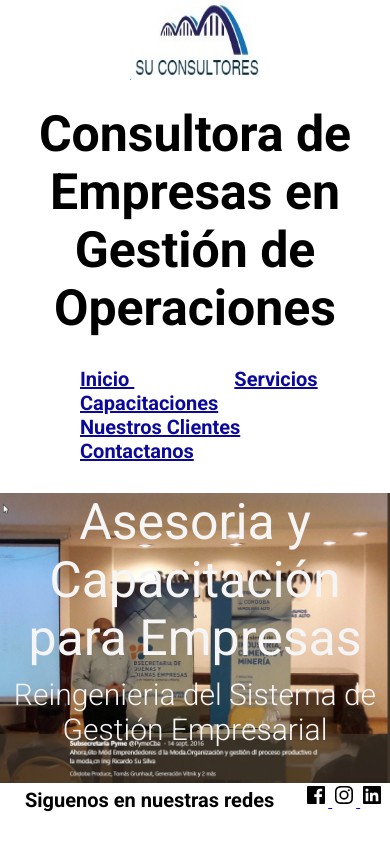
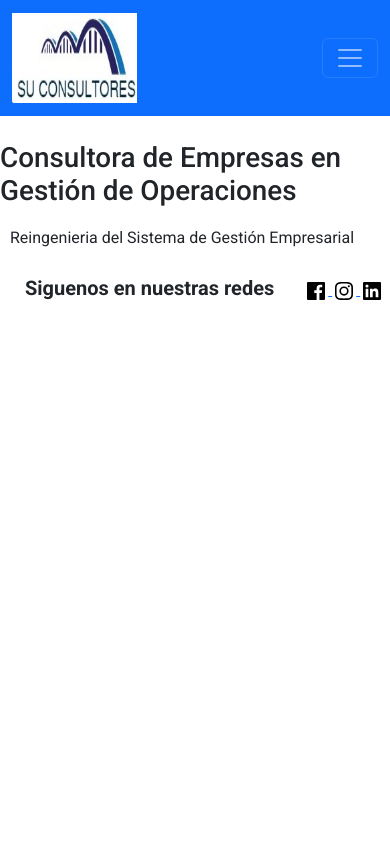
Before and after one commit to RicardoSuSilva/PF_RicardoSuSilva, a website: page index.html in a window 390 px wide. Drawn offline with Linux system fonts and the light colour scheme.

Commit message:
Navegador responsive en paginas restantes

```diff
--- a/index.html
+++ b/index.html
@@ -5,48 +5,58 @@
     <meta name="viewport" content="width=device-width, initial-scale=1.0">
     <title>Consultoria en Gestión de Procesos Industriales</title>
     <link rel="icon" href="./assets/img/suconsultores.jpg" type="image/jpg">
-
-    <link rel="stylesheet" href="./css/style.css">
-
+      <!--bootstrap-->
+      <link rel="stylesheet" href="./css/bootstrap.min.css">
+      <link rel="stylesheet" href="./css/styleserv.css">
       <link rel="preconnect" href="https://fonts.googleapis.com">
       <link rel="preconnect" href="https://fonts.gstatic.com" crossorigin>
       <link href="https://fonts.googleapis.com/css2?family=Roboto:ital,wght@0,100;0,300;0,400;0,500;0,700;0,900;1,100;1,300;1,400;1,500;1,700;1,900&display=swap" rel="stylesheet">
 
   </head>
   <body>
-        <img src="./assets/img/suconsultores.jpg" alt="Logo" class="logo">
-    <section>
 
-        <h1 class="titulo1">Consultora de Empresas en Gestión de Operaciones</h1>
+         <!--menu navegable responsive-->
 
-
-    </section>
-
-
-    <nav>
-        <ul>
-            <li>
-                <a href="index.html">Inicio </a>
+                  <nav class="navbar navbar-expand-sm navbar-dark bg-primary">
+                      <div class="container-fluid">
+                            <a class="navbar-brand" href="#">
+                              <img src="./assets/img/suconsultores.jpg" alt="logo" width="125" height="90" >
+                            </a>
+          <!--boton responsive-->
+                      <button class="navbar-toggler" type="button"
+                      data-bs-toggle="collapse" data-bs-target="#menu"
+                      aria-controls="navbarSupportContent" aria-expanded="false"
+                      aria-label="Toggle navigation">
+                      <span class="navbar-toggler-icon"></span>
+                      </button>
+          <!--menu barra navegable -->
+                  <div class="collapse navbar-collapse" id="menu" >
+                  <ul class="navbar-nav ms-auto">
+                      <li class="nav-item">
+                      <a href="index.html" class="nav-link active">Inicio </a>
                       </li>
-            <li>
-                <a href="./pages/servicios.html">Servicios</a>
+                      <li class="nav-item">
+                      <a href="./pages/servicios.html" class="nav-link active">Servicios</a>
                       </li>
-            <li>
-                <a href="./pages/capas.html">Capacitaciones</a>
+                      <li class="nav-item">
+                      <a href="./pages/capas.html" class="nav-link active">Capacitaciones</a>
                       </li>
-            <li>
-                <a href="./pages/clientes.html">Nuestros Clientes</a>
+                      <li class="nav-item">
+                      <a href="./pages/clientes.html" class="nav-link active">Nuestros Clientes</a>
                       </li>
-            <li>
-                <a href="./pages/contacto.html">Contactanos</a>
+                      <li class="nav-item">
+                      <a href="./pages/contacto.html" class="nav-link active">Contactanos</a>
                       </li>
                   </ul>
+                  </div>
+                  </div>
                   </nav>
 
-
+    <h1 class="titulo1"></h1>
     <section class="minist">
 
-        <h3>Asesoria y Capacitación para Empresas </h3>
+        <h1>Consultora de Empresas en Gestión de Operaciones </h1>
+
         <p>Reingenieria del Sistema de Gestión Empresarial</p>
     </section>
 
@@ -67,5 +77,5 @@
         </a>
     </footer>
 </body>
-
+<script src="./js/bootstrap.min.js"></script>
 </html>
```
Lines whose indentation alone changed are shown as unchanged.
